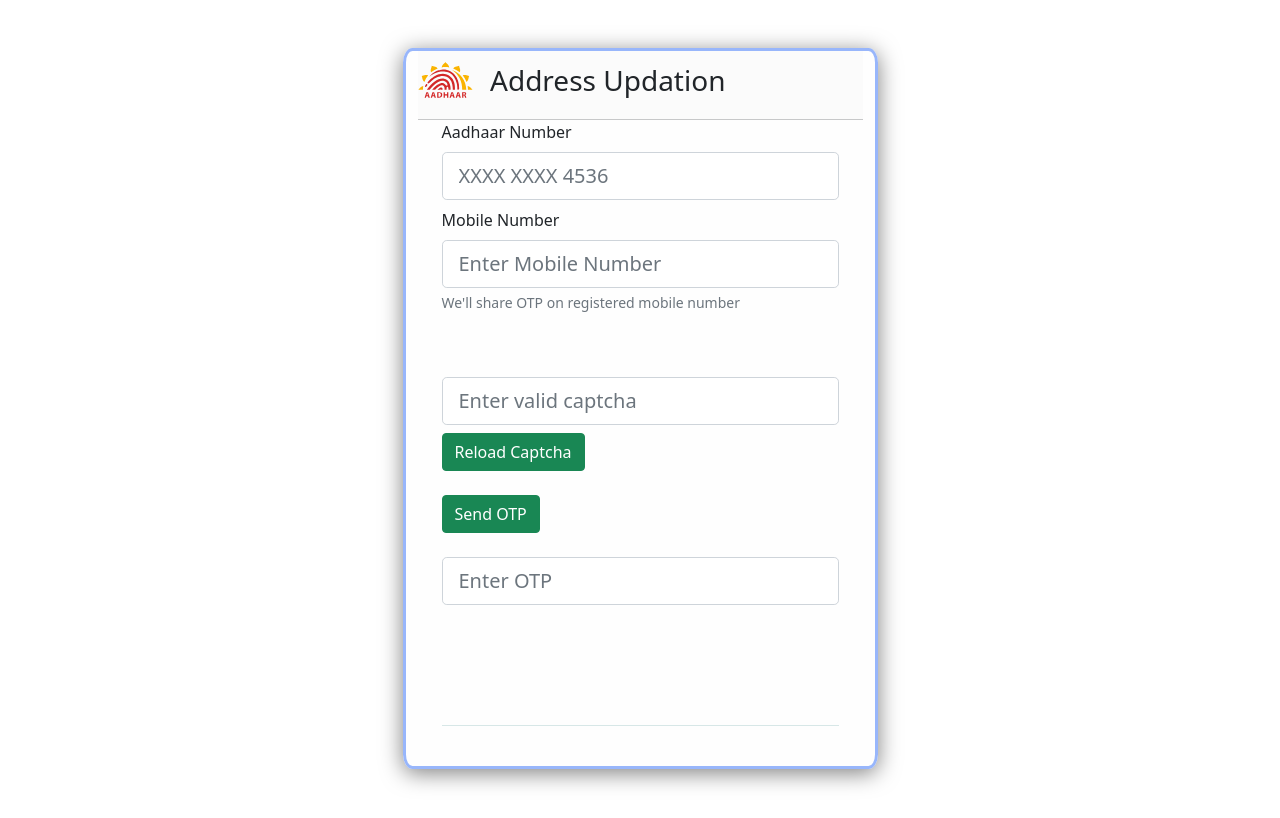
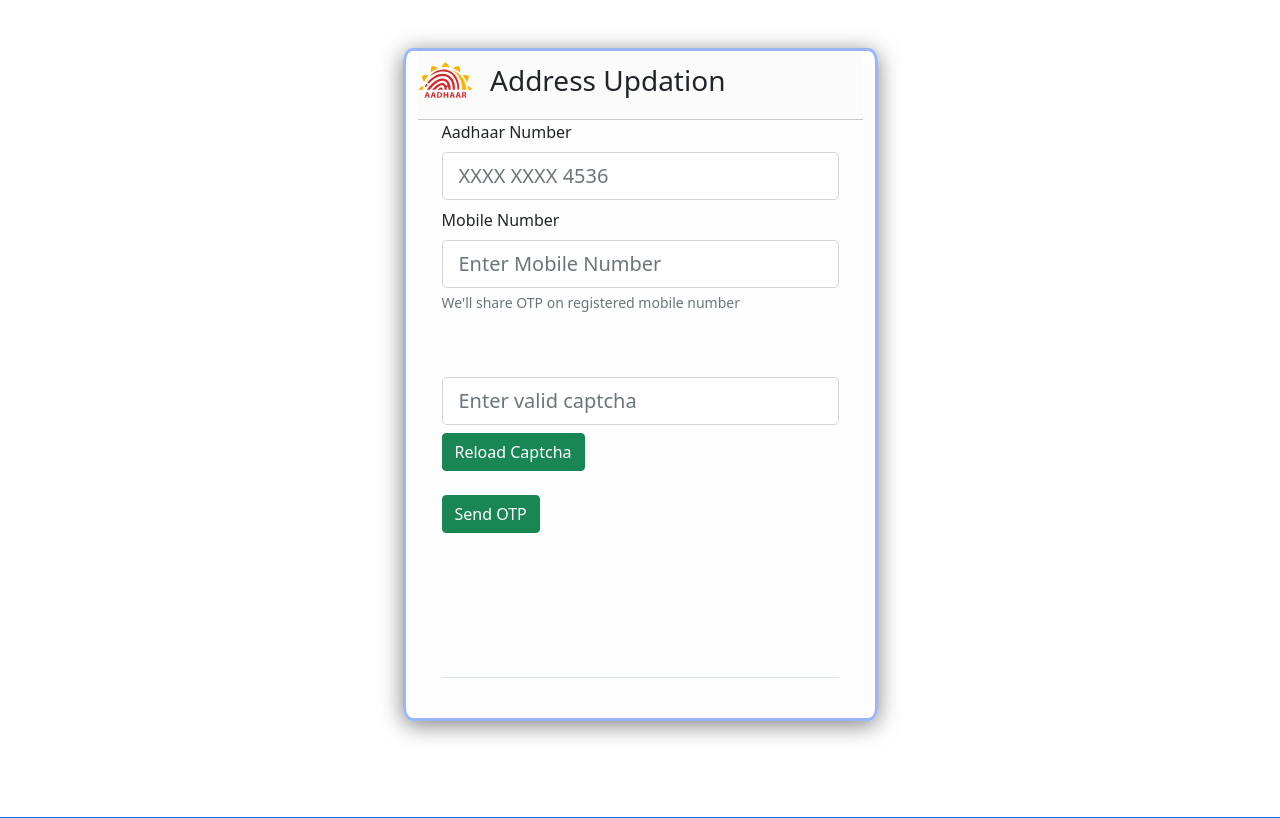
Before and after one commit to PrabhatP2000/pentagon-aadhaar, a Django app: page /status in a window 1280 px wide. Shown: the part 77-895 px from the top of the page. Run offline with Django 3.2, Linux system fonts and the light colour scheme.

Commit message:
frontend improvements

```diff
--- a/ps1/templates/ekyc.html
+++ b/ps1/templates/ekyc.html
@@ -69,7 +69,7 @@
             </div>
             <div class="mb-4">
               <div class="input-group input-group-lg">
-                <input type="text" class="form-control" name="OTP" id="textOTP" placeholder="Enter OTP">
+                <input type="hidden" class="form-control" name="OTP" id="textOTP" placeholder="Enter OTP">
               </div>
             </div>
             <div class="mb-4">
@@ -79,7 +79,7 @@
             </div>
             <div class="mb-4">
               <div class="input-group input-group-lg">
-                <input type="hidden" name="validateOTP" id="validateOTP" value="Validate OTP" class="form-control" >
+                <input type="hidden" name="validateOTP" id="validateOTP" value="Validate OTP" class="btn btn-primary btn-lg" >
               </div>
             </div>
             <div class="mb-4">
--- a/ps1/templates/landlord_login.html
+++ b/ps1/templates/landlord_login.html
@@ -65,7 +65,7 @@
           </div>
           <div class="mb-4">
             <div class="input-group input-group-lg">
-              <input type="text" class="form-control" name="OTP" id="textOTP" placeholder="Enter OTP">
+              <input type="hidden" class="form-control" name="OTP" id="textOTP" placeholder="Enter OTP">
             </div>
           </div>
           <div class="mb-4">
@@ -76,7 +76,7 @@
           </div>
           <div class="mb-4">
             <div class="input-group input-group-lg">
-              <input type="hidden" name="validateOTP" id="validateOTP" value="Validate OTP" class="form-control">
+              <input type="hidden" name="validateOTP" id="validateOTP" value="Validate OTP" class="btn btn-primary btn-lg">
             </div>
           </div>
           <div class="mb-4">
--- a/ps1/templates/resident.html
+++ b/ps1/templates/resident.html
@@ -65,7 +65,7 @@
           </div>
           <div class="mb-4">
             <div class="input-group input-group-lg">
-              <input type="text" class="form-control" name="OTP" id="textOTP" placeholder="Enter OTP">
+              <input type="hidden" class="form-control" name="OTP" id="textOTP" placeholder="Enter OTP">
             </div>
           </div>
           <div class="mb-4">
@@ -76,7 +76,7 @@
           </div>
           <div class="mb-4">
             <div class="input-group input-group-lg">
-              <input type="hidden" name="validateOTP" id="validateOTP" value="Validate OTP" class="form-control">
+              <input type="hidden" name="validateOTP" id="validateOTP" value="Validate OTP" class="btn btn-primary btn-lg">
             </div>
           </div>
           <div class="mb-4">
--- a/ps1/templates/status_site.html
+++ b/ps1/templates/status_site.html
@@ -65,7 +65,7 @@
           </div>
           <div class="mb-4">
             <div class="input-group input-group-lg">
-              <input type="text" class="form-control" name="OTP" id="textOTP" placeholder="Enter OTP">
+              <input type="hidden" class="form-control" name="OTP" id="textOTP" placeholder="Enter OTP">
             </div>
           </div>
           <div class="mb-4">
@@ -76,7 +76,7 @@
           </div>
           <div class="mb-4">
             <div class="input-group input-group-lg">
-              <input type="hidden" name="validateOTP" id="validateOTP" value="Validate OTP" class="form-control">
+              <input type="hidden" name="validateOTP" id="validateOTP" value="Validate OTP" class="btn btn-primary btn-lg">
             </div>
           </div>
           <div class="mb-4">
```
